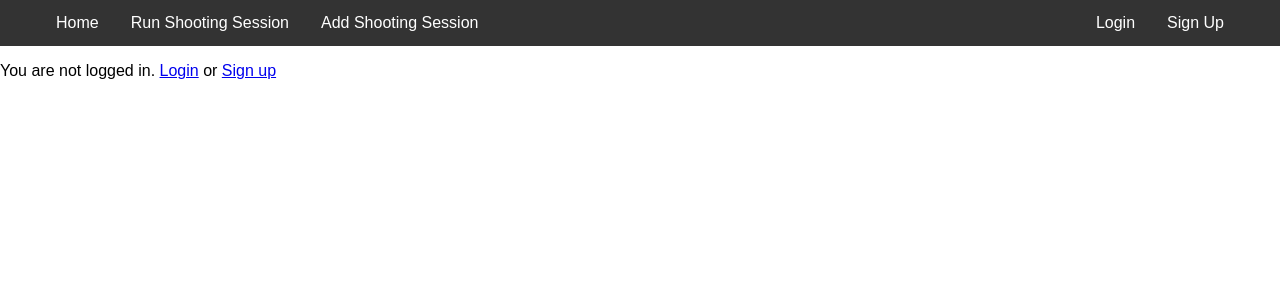
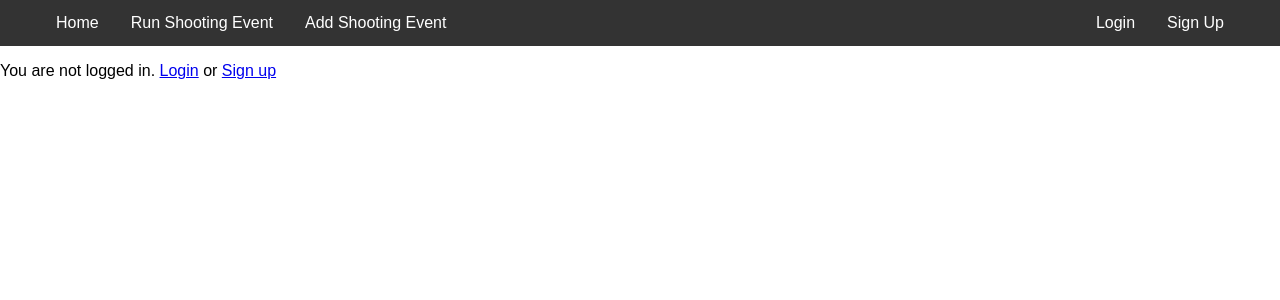
Before and after one commit to J-Krajewski/Scout_Shooting_Tracker, a Flask app: page / in a window 1280 px wide. Shown: the top 300 px of the page. Run offline with Flask 3, Linux system fonts and the light colour scheme.

Commit message:
changed the shooting session to event to avoid confusion with the Flask session naming

```diff
--- a/app.py
+++ b/app.py
@@ -34,8 +34,8 @@ class Format(db.Model):
     target_type = db.Column(db.String(50), nullable=False)
     distance = db.Column(db.Integer, nullable=False)
 
-class Session(db.Model):
-    __tablename__ = "session"
+class Event(db.Model):
+    __tablename__ = "event"
     id = db.Column(db.Integer, primary_key=True)
     description = db.Column(db.String(100), nullable=True)
     date = db.Column(db.String(100), nullable=True) # CHANGE TO GET ON CREATION
@@ -43,15 +43,15 @@ class Session(db.Model):
 class Score(db.Model):
     __tablename__ = "score"
     id = db.Column(db.Integer, primary_key=True)
-    session_id = db.Column(db.Integer, db.ForeignKey('session.id'), nullable=False)
+    shooting_event_id = db.Column(db.Integer, db.ForeignKey('event.id'), nullable=False)
     user_id = db.Column(db.Integer, db.ForeignKey('user.id'), nullable=False)
     format_id = db.Column(db.Integer, db.ForeignKey('format.id'), nullable=False)
 
 class Shot(db.Model):
     __tablename__ = "shots"
-    id = db.Column(db.Integer, primary_key=True)
+    id = db.Column(db.Integer, primary_key=True, autoincrement=True)
     score_id = db.Column(db.Integer, db.ForeignKey('score.id'), nullable=False)
-    shot_score = db.Column(db.Integer, primary_key=True)
+    shot_score = db.Column(db.Integer, nullable=False)
 
 
 # Create the database tables before running the app
@@ -84,8 +84,14 @@ def login():
 
         user = User.query.filter_by(username=username, password=password).first()
 
+
+
         if user:
+            print("User Found, Starting Shooting Event")
+            print(username)
+            print(user.admin)
             session['username'] = username
+            session['admin'] = user.admin
             return redirect(url_for('home'))
         else:
             return 'Invalid login credentials. <a href="/login">Try again</a>'
@@ -148,9 +154,11 @@ def logout():
     session.pop('username', None)
     return redirect(url_for('home'))
 
-@app.route('/add_session', methods=['GET', 'POST'])
-def add_session():
-    if 'username' in session and session['admin'] == True:
+@app.route('/add_event', methods=['GET', 'POST'])
+def add_event():
+    if 'username' in session and session['admin'] == False:
+        print("Admin is False or Username not in session ")
+        print(session)
         return redirect(url_for('login'))
 
     if request.method == 'POST':
@@ -158,7 +166,7 @@ def add_session():
         user = User.query.filter_by(username=username).first()
 
         if user:
-            # Getting data from add_session.html
+            # Getting data from add_event.html
             distance = int(request.form['distance'])
             shots_per_target = int(request.form['shots_per_target'])
             target_type = request.form['target_type']
@@ -169,30 +177,27 @@ def add_session():
             # TO DO: FORMAT CREATES NEW FORMAT ENTRY EVERY TIME, SIMPLIFY
 
             # Adding data to respective tables
-            new_session = Session(description=description)
+            new_event = Event(description=description)
             new_format = Format(target_type=target_type, shots_per_target=shots_per_target, distance=distance)
 
-            db.session.add(new_session)
+            db.session.add(new_event)
             db.session.add(new_format)
             db.session.commit()
 
-            # Store session details in the Flask session for use in run_session
-            session['session_id'] = new_session.id
+            # Store event details in the Flask session for use in run_event
+            session['event_id'] = new_event.id
             session['distance'] = distance
             session['shots_per_target'] = shots_per_target
             session['target_type'] = target_type
 
-            print("/add_session: shooters", shooters)
+            print("/add_event: shooters", shooters)
+            print("/add_event: session['shooters']:", session.get('shooters'))
 
-            #session['users'] = users
-
-            print("/add_session: session['shooters']:", session.get('shooters'))
-
-            return redirect(url_for('run_session'))
+            return redirect(url_for('run_event'))
 
     groups = Group.query.all()
 
-    return render_template('add_session.html', groups=groups)
+    return render_template('add_event.html', groups=groups)
 
 @app.route('/search_users', methods=['POST'])
 def search_users():
@@ -214,20 +219,20 @@ def search_users():
     return jsonify({'users': user_list})
 
 
-@app.route('/add_user_to_session', methods=['POST'])
-def add_user_to_session():
-    ## Getting this from the search function in add_session
+@app.route('/add_user_to_event', methods=['POST'])
+def add_user_to_event():
+    ## Getting this from the search function in add_event
     shooter_id = request.form.get('user_id')
-    session_shooters = session.get('shooters', [])
+    event_shooters = session.get('shooters', [])
 
-    print("/add_user_to_session: shooter_id:", shooter_id)
-    print("/add_user_to_session: session_shooters", session_shooters)
+    print("/add_user_to_event: shooter_id:", shooter_id)
+    print("/add_user_to_event: event_shooters", event_shooters)
 
     if shooter_id:
-        # Check if the user is already in the session
-        if shooter_id not in session_shooters:
-            session_shooters.append(shooter_id)
-            session['shooters'] = session_shooters
+        # Check if the user is already in the event
+        if shooter_id not in event_shooters:
+            event_shooters.append(shooter_id)
+            session['shooters'] = event_shooters
 
     # Retrieve the list of groups for rendering the template
     groups = Group.query.all()
@@ -235,24 +240,23 @@ def add_user_to_session():
     # Retrieve the list of users for rendering the template
     users = User.query.all()
 
-    #print("/add_user_to_session: groups: ", groups)
-    #print("/add_user_to_session: users: ", users)
+    print("/add_user_to_event: session['shooters']: ", session.get('shooters'))
 
-    print("/add_user_to_session: session['shooters']: ", session.get('shooters'))
-
-    return render_template('add_session.html', groups=groups, users=users)
+    return render_template('add_event.html', groups=groups, users=users)
 
 
-@app.route('/run_session', methods=['GET', 'POST'])
-def run_session():
-    if 'username' in session and session['admin'] == True:
+@app.route('/run_event', methods=['GET', 'POST'])
+def run_event():
+    if 'username' in session and session['admin'] == False:
+        print("Admin is False or Username not in session ")
+        print(session)
         return redirect(url_for('login'))
 
     # Initialize shooters_username outside the if block
     shooters_username = []
 
     # Retrieve session details from the Flask session
-    session_id = session.get('session_id')
+    event_id = session.get('event_id')
     distance = session.get('distance')
     shots_per_target = session.get('shots_per_target')
     target_type = session.get('target_type')
@@ -266,20 +270,21 @@ def run_session():
         # Extract usernames from the user objects
         shooters_username = [user.username for user in users]
 
-    if not all([session_id, distance, shots_per_target, target_type, shooters, shooters_username]):
-        print("session_id:", session_id)
+    if not all([event_id, distance, shots_per_target, target_type, shooters, shooters_username]):
+        print("event_id:", event_id)
         print("distance:", distance)
         print("shot_per_target:", shots_per_target)
         print("target_type:", target_type)
         print("shooters:", shooters)
         print("shooters_username:", shooters_username)
-        return redirect(url_for('add_session'))
+        #print(session)
+        return redirect(url_for('add_event'))
 
     # For each user: display:
     # Input for each shot, which appears (shots_per_target) number of times
 
     # Clear the session details to avoid reusing them
-    #session.pop('session_id', None)
+    #session.pop('event_id', None)
     #session.pop('distance', None)
     #session.pop('shots_per_target', None)
     #session.pop('target_type', None)
@@ -288,42 +293,53 @@ def run_session():
 
     # Use the retrieved session details as needed
 
-    return render_template('run_session.html',
-        session_id=session_id, distance=distance, shots_per_target=shots_per_target,
-        target_type=target_type, shooters=shooters, shooters_username=shooters_username)
+    print("event_id:", event_id)
+    print("distance:", distance)
+    print("shot_per_target:", shots_per_target)
+    print("target_type:", target_type)
+    print("shooters:", shooters)
+    print("shooters_username:", shooters_username)
+
+    return render_template('run_event.html',
+        event_id=event_id,
+        distance=distance,
+        shots_per_target=shots_per_target,
+        target_type=target_type,
+        shooters=shooters,
+        shooters_username=shooters_username)
 
 
-@app.route('/process_shots/<int:session_id>', methods=['GET', 'POST'])
-def process_shots(session_id):
-    if 'username' in session and session['admin'] == True:
+@app.route('/process_shots/<int:event_id>', methods=['GET', 'POST'])
+def process_shots(event_id):
+    if 'username' in session and session['admin'] == False:
+        print("Admin is False or Username not in session ")
+        print(session)
         return redirect(url_for('login'))
 
-    shooting_session = Session.query.get(session_id)
 
-    if not shooting_session:
-        return redirect(url_for('add_session'))
-
-    print("ADDING SHOTS TO DATABASE")
-
-    #user_ids = session.get('shooters')
+    # Get the session details
     shots_per_target = session.get('shots_per_target')
 
-    if request.method == 'POST':
-        for user_id in session.get('shooters', []):
-            for i in range(shots_per_target):
-                shot_score_value = int(request.form.get(f'user_{user_id}_shot_{i+1}', 0))
-                shot = Shot(score_id=user_id, shot_score=shot_score_value)
-                db.session.add(shot)
+    # Initialize a dictionary to store shot data for each user
+    shot_data = {}
 
-        db.session.commit()
+    # Iterate over the form data to extract shot scores for each user
+    for username in session.get('shooters_username', []):
+        user_shot_data = []
+        for i in range(1, shots_per_target + 1):
+            shot_key = f'user_{username}_shot_{i}'
+            shot_score = int(request.form.get(shot_key, 0))
+            user_shot_data.append(shot_score)
+        shot_data[username] = user_shot_data
 
-        return redirect(url_for('run_session'))
+    # Now shot_data is a dictionary where keys are usernames and values are lists of shot scores
+    print("Shot data:", shot_data)
 
-    user_ids = session.get('user_ids', [])
+    # Here you can process the shot data and save it to the database
 
-    print(user_ids)
+    ## NEED TO FIND WHAT user_ids are
 
-    return render_template('process_shots.html', session_id=session_id, user_ids=user_ids, shots_per_target=shooting_session.format.shots_per_target)
+    return render_template('process_shots.html', event_id=event_id, user_ids=user_ids, shots_per_target=shooting_session.format.shots_per_target)
 
 @app.route('/search')
 def search():
--- a/templates/home.html
+++ b/templates/home.html
@@ -12,8 +12,8 @@
     <nav class="navbar">
         <div class="container">
             <a href="home">Home</a>
-            <a href="run_session">Run Shooting Session</a>
-            <a href="add_session">Add Shooting Session</a>
+            <a href="run_event">Run Shooting Event</a>
+            <a href="add_event">Add Shooting Event</a>
             <div class="navbar-right">
                 <a href="login">Login</a>
                 <a href="signup">Sign Up</a>
```
Also changed, not shown: templates/add_event.html (renamed from templates/add_session.html, +6 -6 lines), templates/run_event.html (renamed from templates/run_session.html, +5 -5 lines), instance/site.db.
